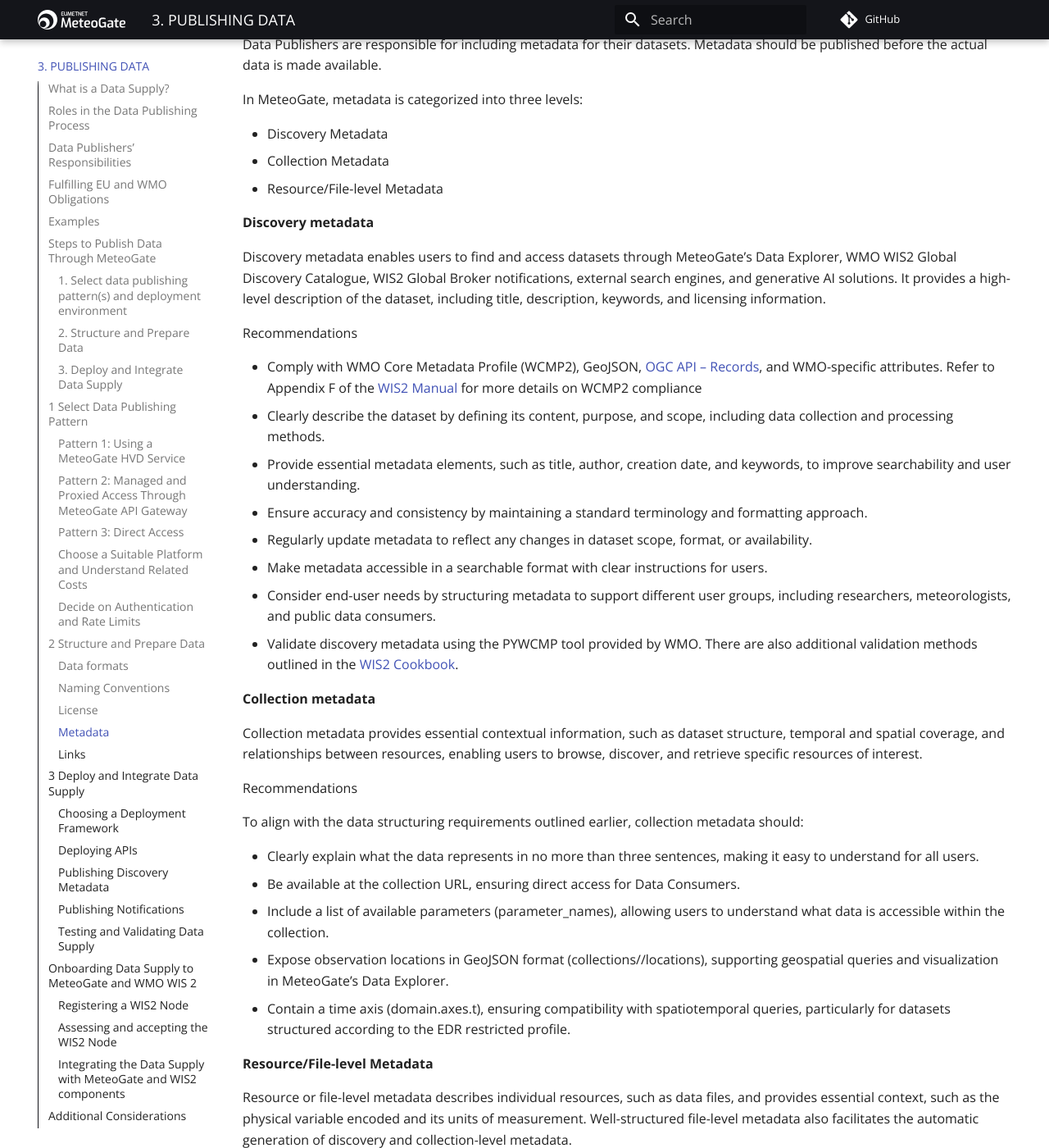
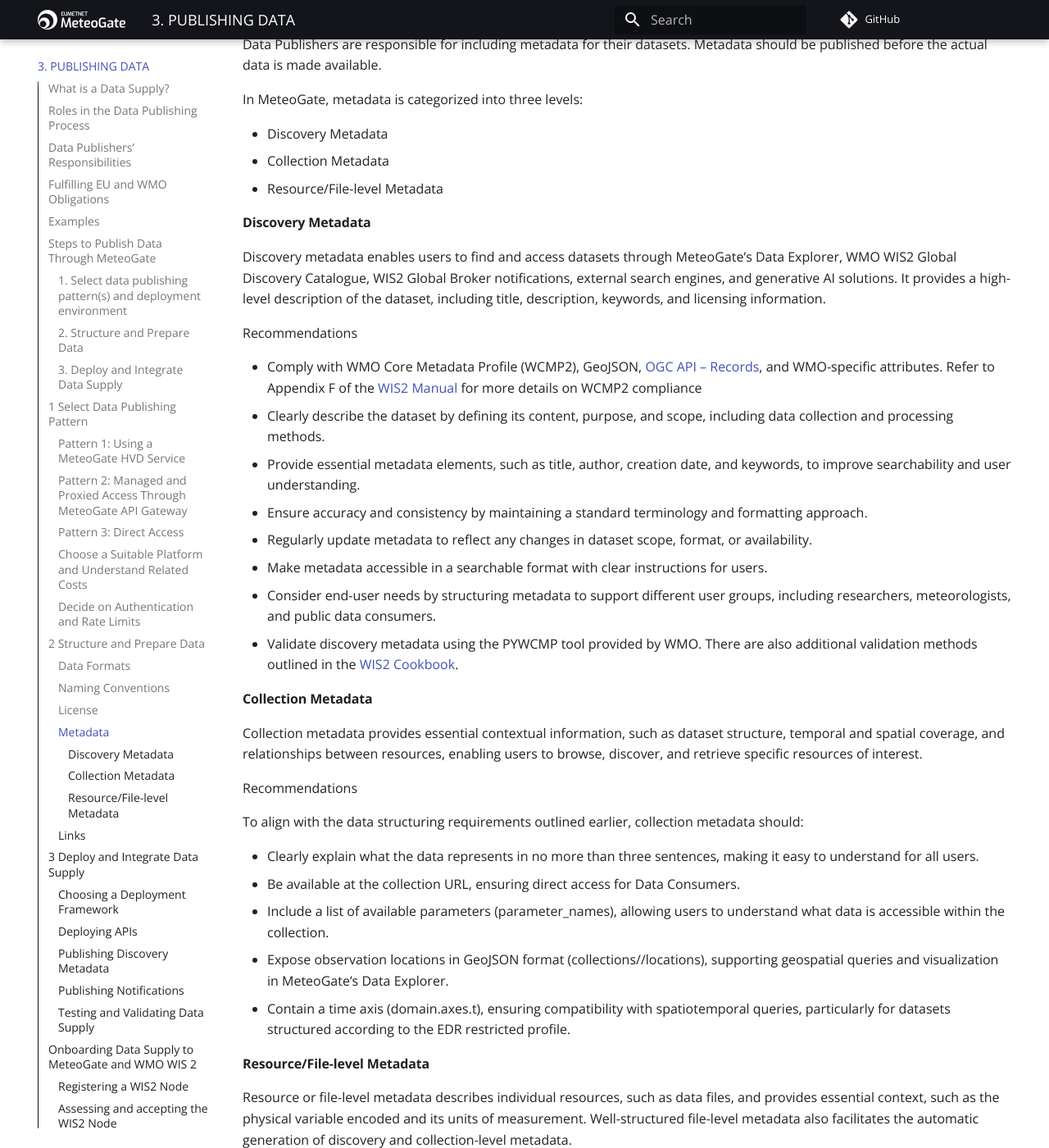
Before and after one commit to EUMETNET/meteogate-documentation, an MkDocs documentation site: the page built from docs/3-publishing-data.md, in a window 1280 px wide and 1400 px high, scrolled down 10333 px. Shown: the whole window at 82% size. Built offline with MkDocs 1.6.1 and Material for MkDocs 9.7.7, drawn with Linux system fonts in a browser that asks for light colours; comment, search, counter and statistics services are not loaded; some of the changed text lies outside the part shown.

Commit message:
Update 3-publishing-data.md

```diff
--- a/docs/3-publishing-data.md
+++ b/docs/3-publishing-data.md
@@ -248,7 +248,7 @@ Both EDR and STAC improve data usability but serve different purposes. EDR is op
     - Ensuring that data includes a time axis (domain.axes.t) for temporal queries.
   - Optimize data indexing for fast and reliable API queries.
 
-### Data formats
+### Data Formats
 
 To ensure interoperability, usability, and performance across MeteoGate, data format should be chosen based on the type of data, the user community, and technical compatibility with MeteoGate services.
 
@@ -324,7 +324,7 @@ In MeteoGate, metadata is categorized into three levels:
   - Collection Metadata
   - Resource/File-level Metadata
 
-**Discovery metadata**
+#### Discovery Metadata
 
 Discovery metadata enables users to find and access datasets through MeteoGate’s Data Explorer, WMO WIS2 Global Discovery Catalogue, WIS2 Global Broker notifications, external search engines, and generative AI solutions. It provides a high-level description of the dataset, including title, description, keywords, and licensing information.
 
@@ -339,7 +339,7 @@ Recommendations
   - Consider end-user needs by structuring metadata to support different user groups, including researchers, meteorologists, and public data consumers.
   - Validate discovery metadata using the PYWCMP tool provided by WMO. There are also additional validation methods outlined in the [WIS2 Cookbook](https://wmo-im.github.io/wis2-cookbook/cookbook/wis2-cookbook-DRAFT.html#_validate_a_wmo_core_metadata_profile_record).
 
-**Collection metadata**
+#### Collection Metadata
 
 Collection metadata provides essential contextual information, such as dataset structure, temporal and spatial coverage, and relationships between resources, enabling users to browse, discover, and retrieve specific resources of interest.
 
@@ -353,13 +353,13 @@ To align with the data structuring requirements outlined earlier, collection met
   - Expose observation locations in GeoJSON format (collections/<collection_name>/locations), supporting geospatial queries and visualization in MeteoGate’s Data Explorer.
   - Contain a time axis (domain.axes.t), ensuring compatibility with spatiotemporal queries, particularly for datasets structured according to the EDR restricted profile.
 
-**Resource/File-level Metadata**
+#### Resource/File-level Metadata
 
 Resource or file-level metadata describes individual resources, such as data files, and provides essential context, such as the physical variable encoded and its units of measurement. Well-structured file-level metadata also facilitates the automatic generation of discovery and collection-level metadata.
 
 Metadata should clearly define key attributes to avoid misinterpretation. For example, simply stating “temperature” is insufficient – specifying whether it refers to air temperature, screen temperature, or instantaneous 2 m above-ground temperature provides the necessary precision.
 
-Recommendations
+**Recommendations**
 
 To enhance metadata clarity and usability:
 
@@ -547,7 +547,6 @@ WMO members are expected to meet relevant data quality standards, including:
 
 Data governance policies ensure structured data management, compliance, and interoperability. The [MeteoGate Data Governance Policy](https://tlnt19059.sharepoint.com/:w:/r/sites/FEMDI/_layouts/15/Doc.aspx?sourcedoc=%7BB938B06E-5B69-4BF1-914C-4202EE6AAA8A%7D&file=Data%20governance%20policy.docx&action=default&mobileredirect=true) defines the requirements for data documentation and publication.
 
-
 ### Incident Response and Support Requests
 
 MeteoGate's centralized helpdesk will handle inquiries, technical issues, and incident reports related to data publication. Data Publishers may receive support requests and incident notifications through this helpdesk.
@@ -555,7 +554,6 @@ MeteoGate's centralized helpdesk will handle inquiries, technical issues, and in
 Per HVD regulation, Data Publishers must designate a contact point for incident notifications and support requests. Clear communication channels are crucial for data reliability, efficient issue resolution, and user support in the federated system. Data Publishers share the contact information as part of the onboarding process.
 
 Data Publishers will manage incidents related to their data services, including establishing IT service management processes, responding to issues promptly, and coordinating with MeteoGate’s helpdesk to resolve incidents.
-
 
 ### Monitoring and Insights
 
```
